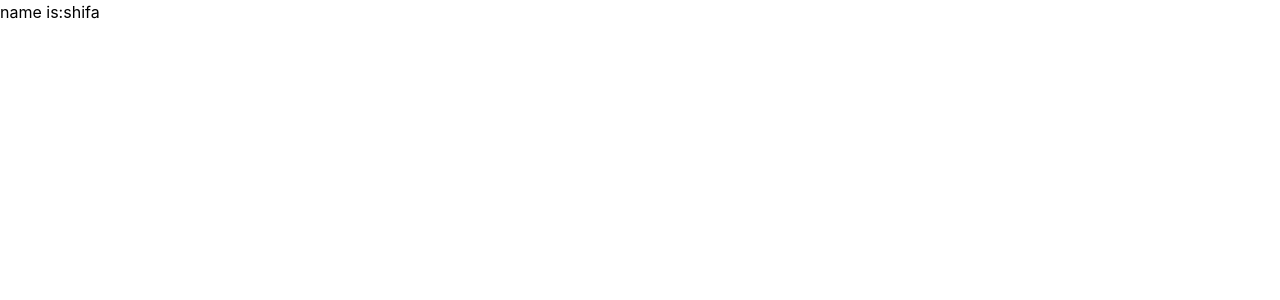
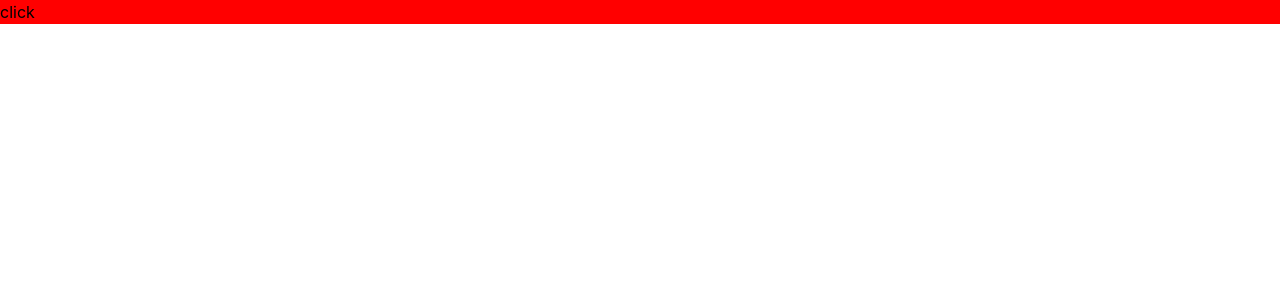
Before and after one commit to shifa-yasmin/react-advance-topic, a React (Vite) app: page / in a window 1280 px wide. Shown: the top 300 px of the page. Built offline with nearby package versions, Linux system fonts and the light colour scheme.

Commit message:
useContext-Toggle

```diff
--- a/src/App.jsx
+++ b/src/App.jsx
@@ -1,14 +1,13 @@
 import  { createContext, useState } from 'react'
-import Home from './Home';
- export const myContext=createContext();
+import Home from './Home'
+export const myContext=createContext()
 const App = () => {
-
-  const [name,setname]=useState("shifa")
+    const [toggle,setToggle]=useState("red")
   return (
     <div>
-    <myContext.Provider value={name}>
-      <Home/>
-    </myContext.Provider>
+     <myContext.Provider value={{toggle,setToggle}}>
+          <Home/>
+     </myContext.Provider>
     </div>
   )
 }
--- a/src/Home.jsx
+++ b/src/Home.jsx
@@ -1,11 +1,14 @@
-import  { useContext } from 'react'
+import { useContext } from 'react'
 import { myContext } from './App'
 
 const Home = () => {
-    const name=useContext(myContext)
+    const {toggle,setToggle}=useContext(myContext);
+    const handle=()=>{
+        setToggle(toggle==="red"?"pink":"red")
+    }
   return (
-    <div>
-    <h1>name is:{name}</h1>
+    <div style={{background:toggle}}>
+        <button onClick={handle}>click</button>
     </div>
   )
 }
```
